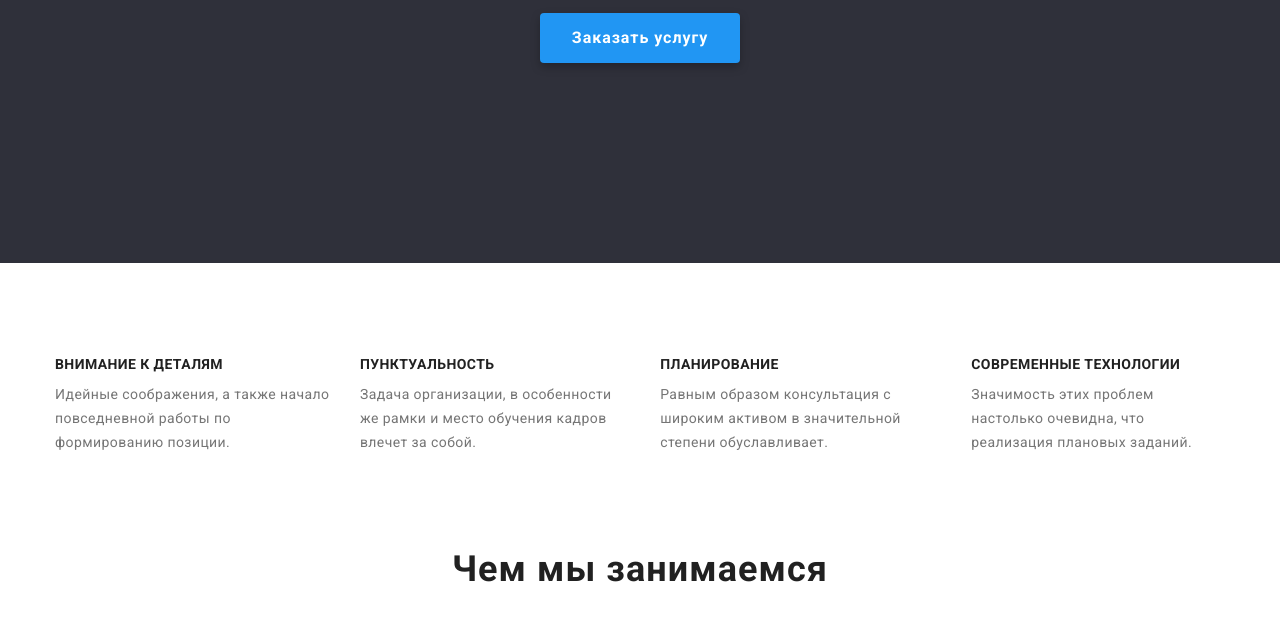
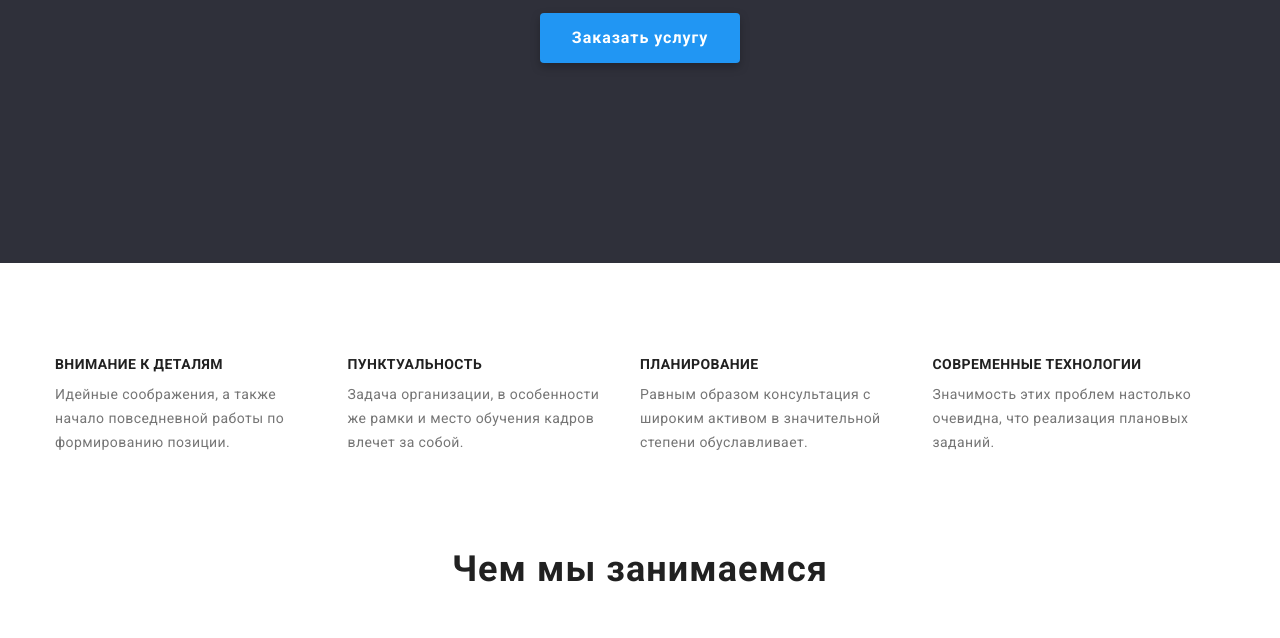
Before and after one commit to Zagum11/goit-markup-hw-03, a plain HTML site: page index.html in a window 1280 px wide. Shown: the part 421-1059 px from the top of the page. Drawn offline with nearby package versions, Linux system fonts and the light colour scheme.

Commit message:
добавил width: 270px; в "особенности"

```diff
--- a/css/styles.css
+++ b/css/styles.css
@@ -262,8 +262,9 @@ button {
   margin: 0;
 }
 
-.item-qualities + .item-qualities {
-  margin-left: 30px;
+.item-qualities  {
+  margin-right: 30px;
+  width: 270px;
 }
 
 .section.no-padding {
@@ -399,7 +400,6 @@ button {
   padding: 0;
   margin-top: 0;
   margin-bottom: 34px;
-
 }
 
 .description {
```
Also changed, not shown: portfolio.html (line endings or trailing spaces).
